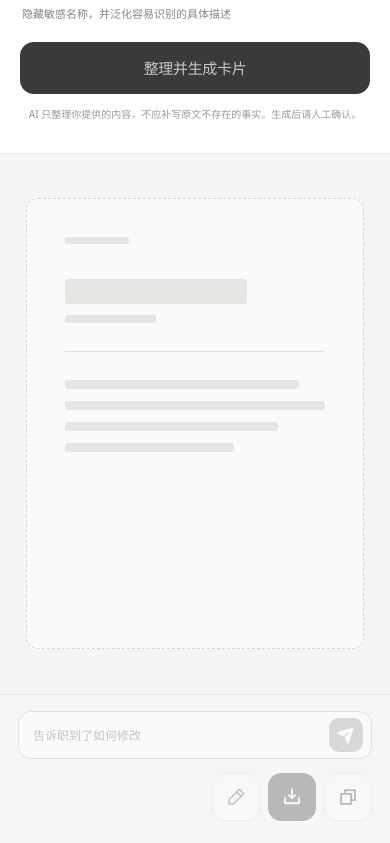
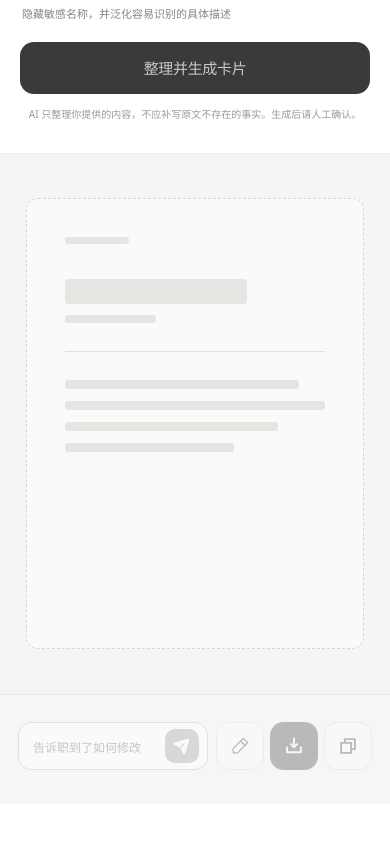
Before and after one commit to HanjingLaura/zhi-dao-le, a React (Vite) app: page / in a window 390 px wide. Shown: the part 542-1385 px from the top of the page. After the commit the page ends 1346 px from the top, so only its background shows below. Built offline with nearby package versions, Linux system fonts and the light colour scheme.

Commit message:
Fix mobile preview actions layout

```diff
--- a/src/styles.css
+++ b/src/styles.css
@@ -1604,6 +1604,28 @@ input:disabled {
   }
 }
 
+@media (max-width: 640px) {
+  .preview-actions {
+    grid-template-columns: minmax(0, 1fr) auto;
+    align-items: center;
+    gap: 8px;
+  }
+
+  .revision-box {
+    min-width: 0;
+  }
+
+  .download-actions {
+    flex: 0 0 auto;
+    flex-wrap: nowrap;
+    gap: 6px;
+  }
+
+  .download-actions button {
+    flex: 0 0 48px;
+  }
+}
+
 @media (max-width: 560px) {
   .text-button > svg,
   .new-button {
```
